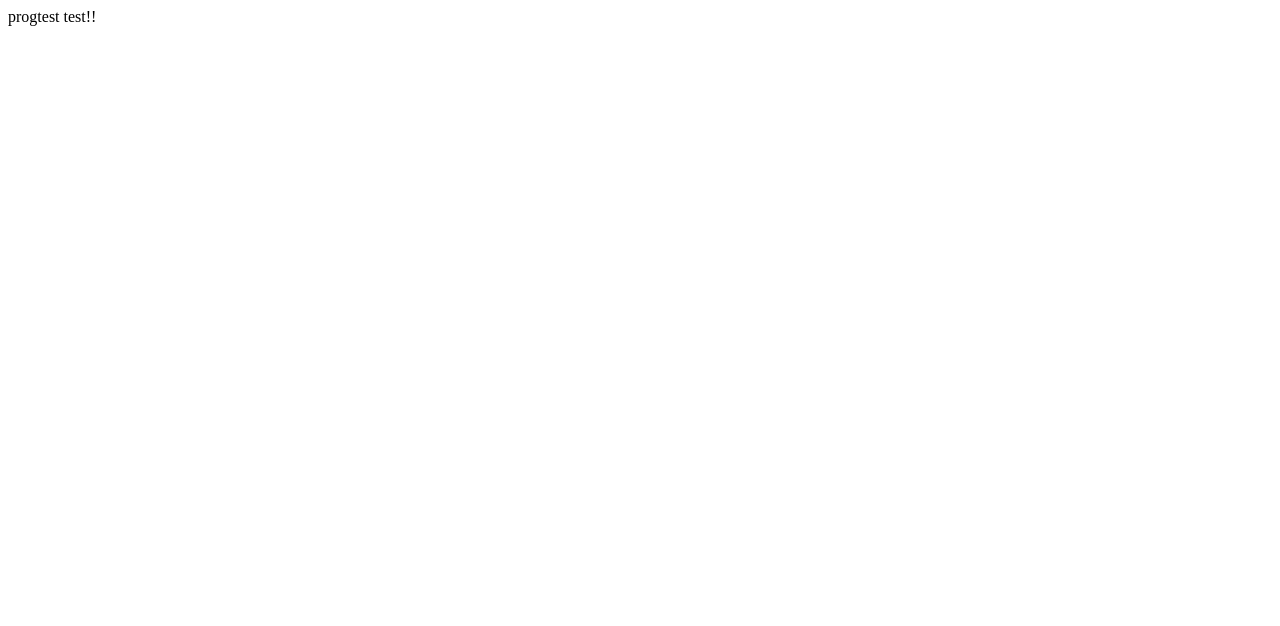
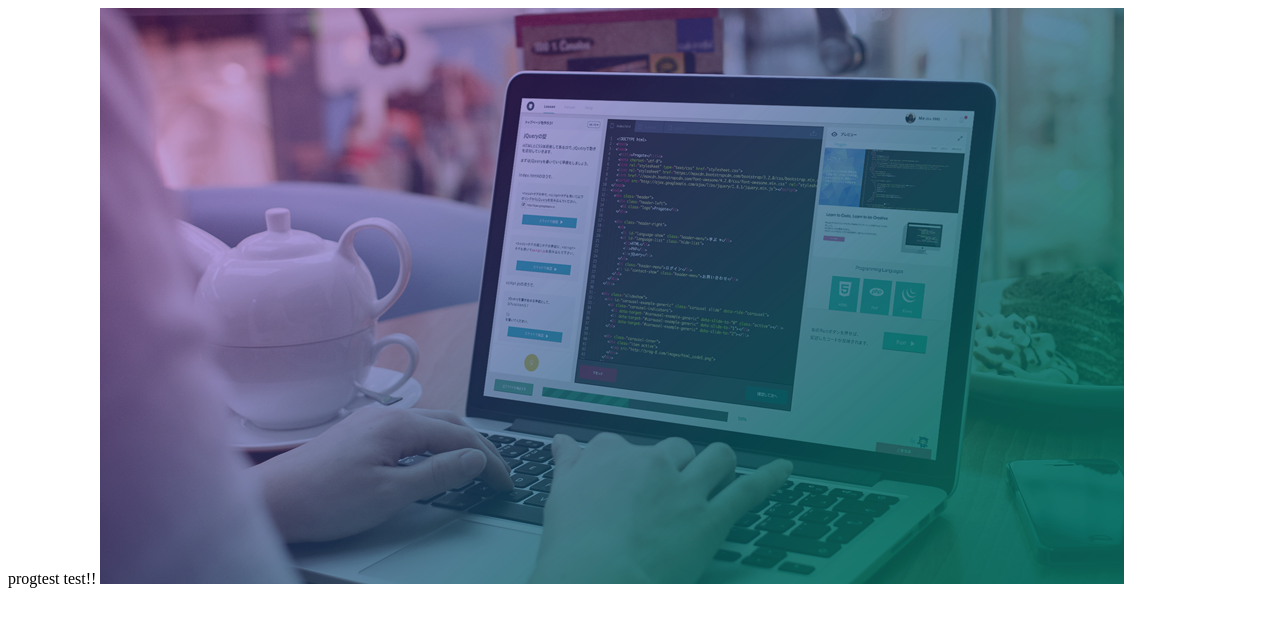
Before and after one commit to ikezaworld/progtest, a plain HTML site: page index.html in a window 1280 px wide. Drawn offline with Linux system fonts and the light colour scheme.

Commit message:
Update index.html

```diff
--- a/index.html
+++ b/index.html
@@ -7,5 +7,6 @@
 
 <body>
 progtest test!!
+  <img src="./progtest.png" />
 </body>
 </html>
```
